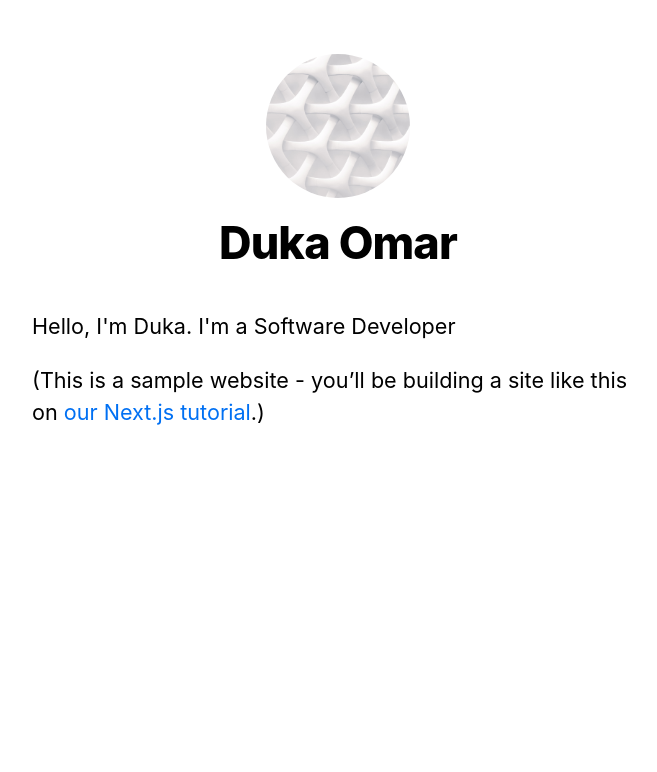
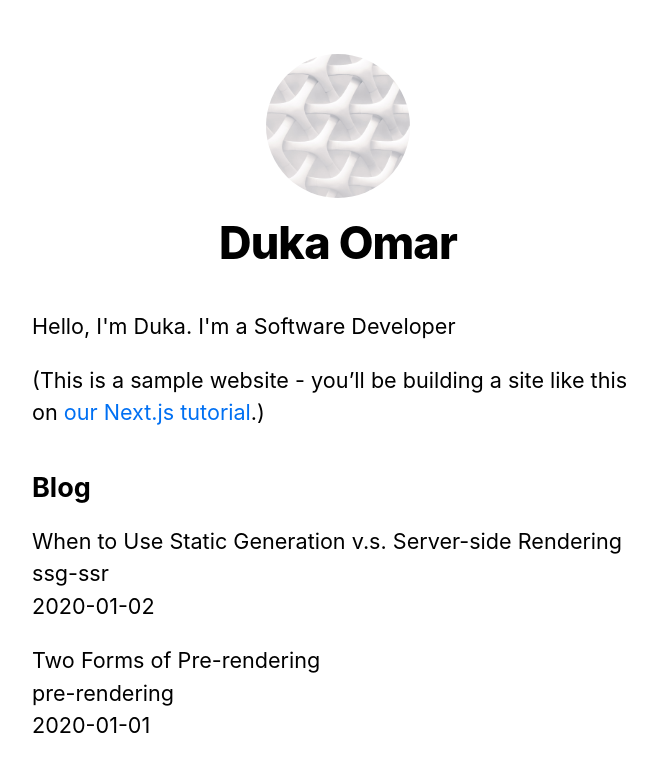
Before and after one commit to Dulatto/Next.js-blog, a Next.js app: page / in a window 1280 px wide. Shown: the top 772 px of the page, without its empty margins (302-959 px from the left). Built offline with nearby package versions, Linux system fonts and the light colour scheme.

Commit message:
getStaticProps

```diff
--- /dev/null
+++ b/lib/posts.js
@@ -0,0 +1,37 @@
+import fs from 'fs'
+import path from 'path'
+import matter from 'gray-matter'
+
+const postsDirectory = path.join(process.cwd(), 'posts')
+
+export function getSortedPostsData() {
+    // Get file names under /posts
+    const fileNames = fs.readdirSync(postsDirectory)
+    const allPostsData = fileNames.map(fileName => {
+        // Remove ".md" from file name to get id
+        const id = fileName.replace(/\.md$/, '')
+
+        // Read markdown file as string
+        const fullPath = path.join(postsDirectory, fileName)
+        const fileContents = fs.readFileSync(fullPath, 'utf8')
+
+        // Use gray-matter to parse the post metadata section
+        const matterResult = matter(fileContents)
+
+        // Combine the data with the id
+        return {
+            id,
+            ...matterResult.data
+        }
+    })
+    // Sort posts by date
+    return allPostsData.sort(({ date: a }, { date: b }) => {
+        if (a < b) {
+            return 1
+        } else if (a > b) {
+            return -1
+        } else {
+            return 0
+        }
+    })
+}
--- a/pages/index.js
+++ b/pages/index.js
@@ -1,8 +1,18 @@
 import Head from 'next/head'
 import Layout, { siteTitle } from '../components/layout'
 import utilStyles from '../styles/utils.module.css'
+import { getSortedPostsData } from '../lib/posts'
 
-export default function Home() {
+export async function getStaticProps() {
+  const allPostsData = getSortedPostsData()
+  return {
+    props: {
+      allPostsData
+    }
+  }
+}
+
+export default function Home({ allPostsData }) {
   return (
     <Layout home>
       <Head>
@@ -16,6 +26,20 @@
           <a href="https://nextjs.org/learn">our Next.js tutorial</a>.)
         </p>
       </section>
+      <section className={`${utilStyles.headingMd} ${utilStyles.padding1px}`}>
+        <h2 className={utilStyles.headingLg}>Blog</h2>
+        <ul className={utilStyles.list}>
+          {allPostsData.map(({ id, date, title }) => (
+            <li className={utilStyles.listItem} key={id}>
+              {title}
+              <br />
+              {id}
+              <br />
+              {date}
+            </li>
+          ))}
+        </ul>
+      </section>
     </Layout>
   )
 }
```
